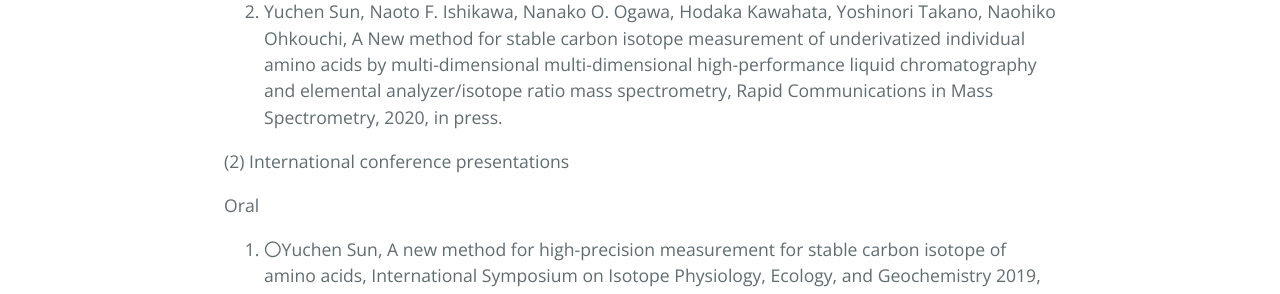
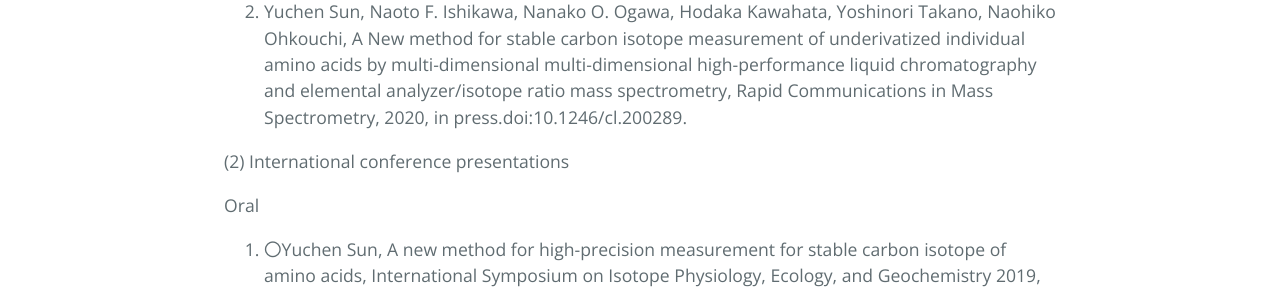
Before and after one commit to sonyuushin/sonyuushin.github.io, a Jekyll site: the page built from publications.md, in a window 1280 px wide. Shown: the part 490-784 px from the top of the page. Built offline with Jekyll 4.4.1, drawn with Linux system fonts in a browser that asks for light colours.

Commit message:
Update publications.md

```diff
--- a/publications.md
+++ b/publications.md
@@ -13,7 +13,8 @@ order: 5
 
 1. Yuchen Sun, Chikako Fujimoto, Hiroyuki Kagi, Pressure-induced esterification reaction between phosphoric acid and methanol, Chemistry Letters, 2020, in press. doi:10.1246/cl.200289.
 
-2. Yuchen Sun, Naoto F. Ishikawa, Nanako O. Ogawa, Hodaka Kawahata, Yoshinori Takano, Naohiko Ohkouchi, A New method for stable carbon isotope measurement of underivatized individual amino acids by multi-dimensional multi-dimensional high-performance liquid chromatography and elemental analyzer/isotope ratio mass spectrometry, Rapid Communications in Mass Spectrometry, 2020, in press.
+2. Yuchen Sun, Naoto F. Ishikawa, Nanako O. Ogawa, Hodaka Kawahata, Yoshinori Takano, Naohiko Ohkouchi, A New method for stable carbon isotope measurement of underivatized individual amino acids by multi-dimensional multi-dimensional high-performance liquid chromatography and elemental analyzer/isotope ratio mass spectrometry, Rapid Communications in Mass Spectrometry, 2020, in press.doi:10.1246/cl.200289.
+
 
 
 (2) International conference presentations
@@ -32,6 +33,7 @@ Poster
 
 
 
+
 (3) Domestic conference presentations
 
 Oral
```
